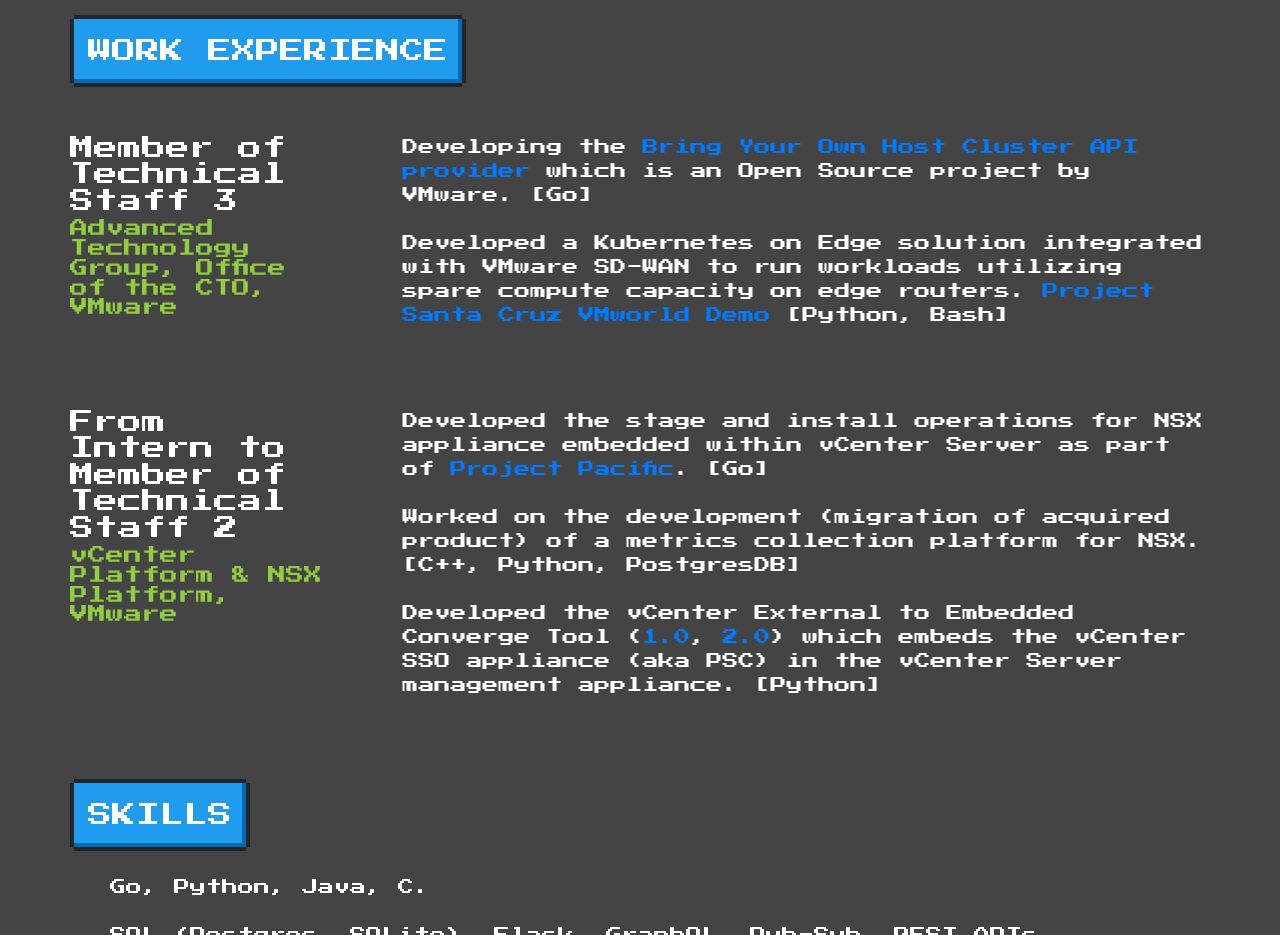
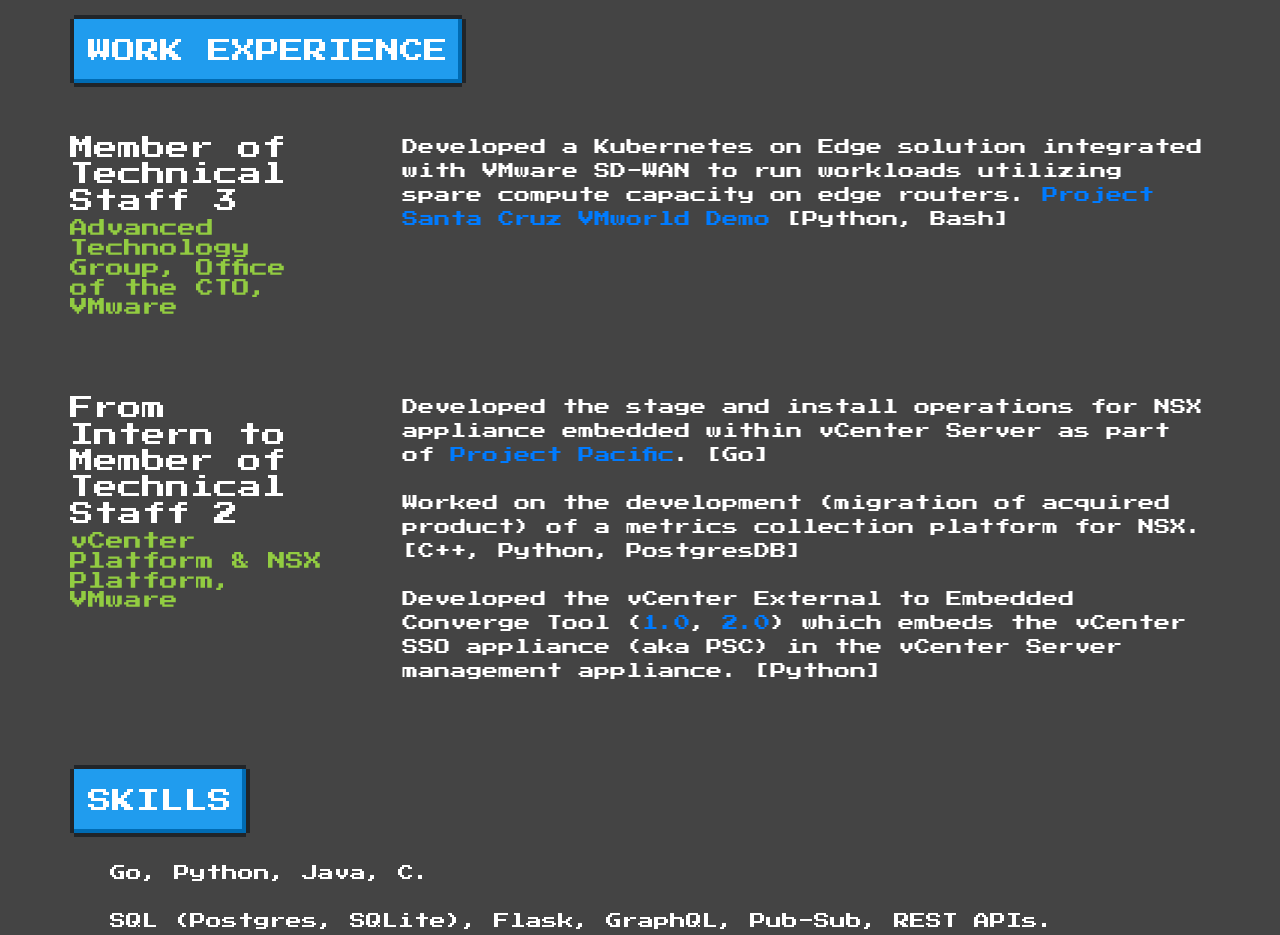
Before and after one commit to raunaksingwi/raunaksingwi.github.io, a plain HTML site: page index.html in a window 1280 px wide. Shown: the part 940-1875 px from the top of the page. Drawn offline with Linux system fonts and the light colour scheme.

Commit message:
Update work experience

```diff
--- a/index.html
+++ b/index.html
@@ -140,8 +140,6 @@
 			</div>
 			<div class="col-xs-12 col-md-9 lists">
 			<ul class="nes-list">
-					<li> Developing the <a href="https://github.com/vmware-tanzu/cluster-api-provider-bringyourownhost">Bring Your Own Host Cluster API provider</a> which is an Open Source project by VMware. [Go]</li>
-					<br>
 					<li> Developed a Kubernetes on Edge solution integrated with VMware SD-WAN to run workloads utilizing spare compute capacity on edge routers. <a href="https://octo.vmware.com/announcing-project-santa-cruz-and-more/">Project Santa Cruz</a> <a href="https://www.youtube.com/watch?v=deMUBez9Nrc">VMworld Demo</a> [Python, Bash]</li>
 					<br>
 			</ul>
```
